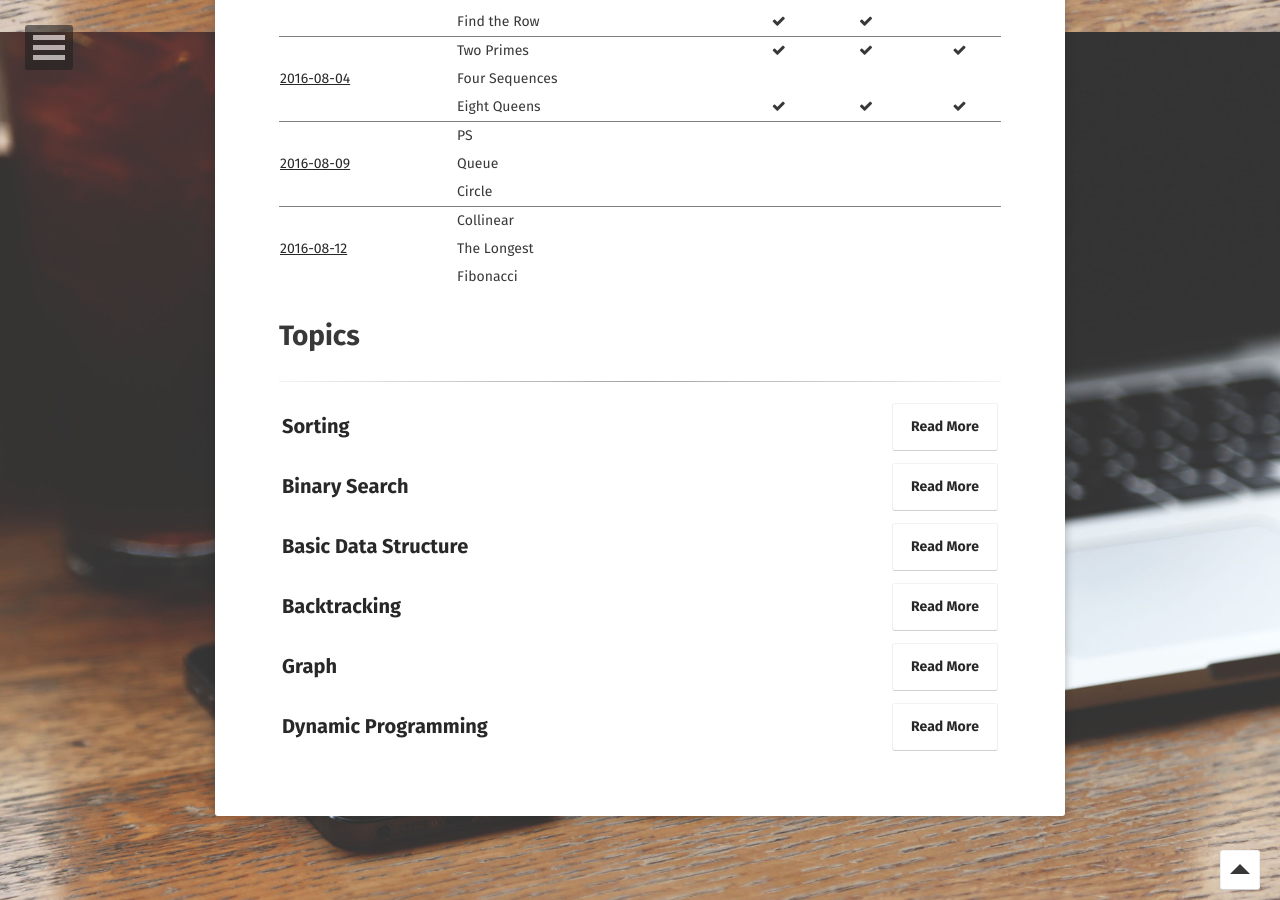
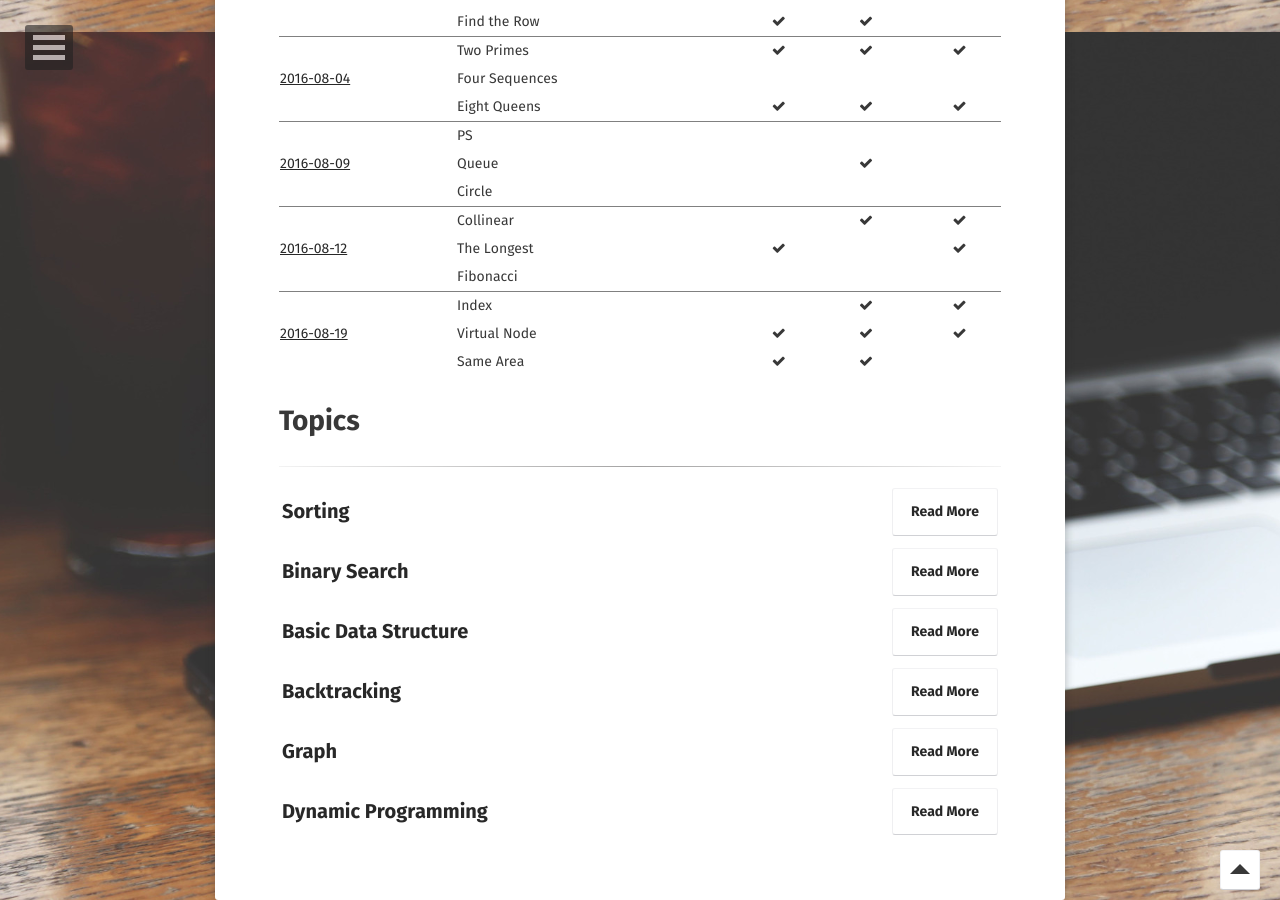
Before and after one commit to hgminh95/hgminh95.github.io, a Jekyll site: the page built from cl-2016/index.md, in a window 1280 px wide and 900 px high, scrolled down 868 px. Built offline with Jekyll 4.4.1, drawn with Linux system fonts in a browser that asks for light colours; some web fonts are replaced.

Commit message:
Update cl-2016 index page

```diff
--- a/cl-2016/index.md
+++ b/cl-2016/index.md
@@ -30,12 +30,16 @@ feature: https://i.imgur.com/Ds6S7lJ.png
 | | Eight Queens | <span class="fa fa-check"/> | <span class="fa fa-check"/> | <span class="fa fa-check"/> |
 |----
 | | PS | | | |
-| [2016-08-09](https://drive.google.com/open?id=0B7AyGNQu098WTHN6T1J5V0t4bGc){:target="_blank"}| Queue | | | |
+| [2016-08-09](https://drive.google.com/open?id=0B7AyGNQu098WTHN6T1J5V0t4bGc){:target="_blank"}| Queue | | <span class="fa fa-check"/> | |
 | | Circle | | | |
 |----
-| | Collinear | | | |
-| [2016-08-12](https://drive.google.com/open?id=0B7AyGNQu098WQldQTUpRdVJGcUE){:target="_blank"}| The Longest | | | |
+| | Collinear | | <span class="fa fa-check"/> | <span class="fa fa-check"/> |
+| [2016-08-12](https://drive.google.com/open?id=0B7AyGNQu098WQldQTUpRdVJGcUE){:target="_blank"}| The Longest | <span class="fa fa-check"/> | | <span class="fa fa-check"/> |
 | | Fibonacci | | | |
+|----
+| | Index | | <span class="fa fa-check"/> | <span class="fa fa-check"/> |
+| [2016-08-19](https://drive.google.com/open?id=0B7AyGNQu098WSklGdy1RU184WUU) | Virtual Node | <span class="fa fa-check"/> | <span class="fa fa-check"/> | <span class="fa fa-check"/> |
+| | Same Area | <span class="fa fa-check"/> | <span class="fa fa-check"/> | |
 {: rules="groups"}
 
 
```
